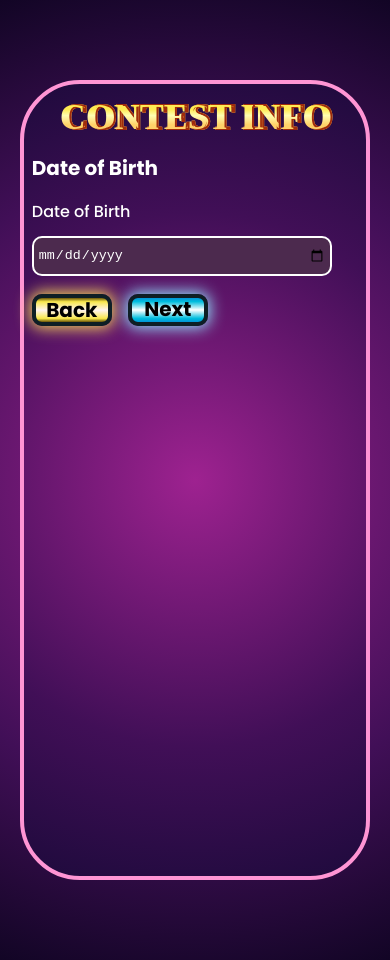
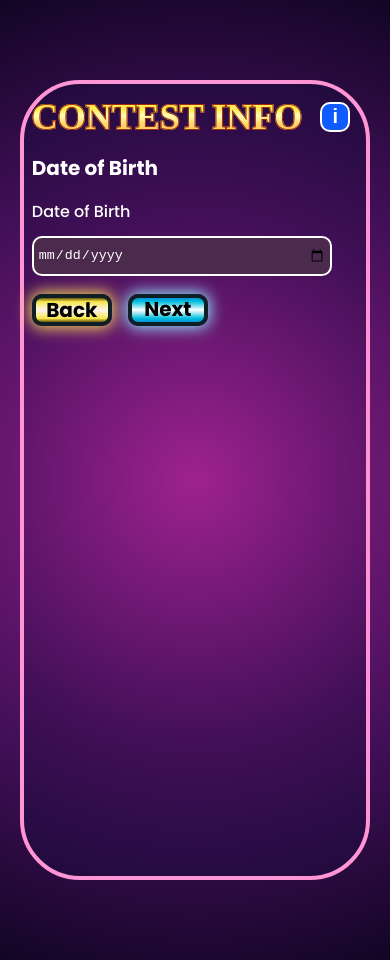
Before and after one commit to JacobSkraps/spinwin, a Next.js app: page /form/birthdayform in a window 390 px wide. Built offline with nearby package versions, Linux system fonts and the light colour scheme.

Commit message:
Popup Button Styling

```diff
--- a/src/app/(pages)/form/layout.jsx
+++ b/src/app/(pages)/form/layout.jsx
@@ -26,10 +26,13 @@ export default function FormLayout({ children }) {
   return (
     <div id="formBody">
       <section id="formSiding">
+        <div id="formInfoHeading">
           <div className="relative">
             <h1 className="contestInfo evilInfo" aria-hidden="true">CONTEST INFO</h1>
             <h1 className="contestInfo ">CONTEST INFO</h1>
           </div>
+          <button id="formInfoPopup">i</button>
+        </div>
           <div id="formSidingContainer">
           <p className="paragraphText"> </p>
           <p className="paragraphText">
--- a/src/app/globals.css
+++ b/src/app/globals.css
@@ -74,6 +74,9 @@ body{
 }
 .fix-stroke {
   paint-order: stroke fill;
+}
+#formInfoPopup{
+  display: none;
 }
 .paragraphText{
   font-family: 'poppins';
@@ -313,13 +316,28 @@ input[type="checkbox"] {
   #formSidingBodyParagraph{
     display: none;
   }
+  #formInfoHeading{
+    display: flex;
+    flex-direction: row;
+    justify-content: space-between;
+  }
   .contestInfo{
     font-size: 2.25rem;
-    text-align: center;
   }
   .evilInfo{
     text-align: center;
-    left: 31px;
+  }
+  #formInfoPopup{
+    display: block;
+    width: 30px;
+    height: 30px;
+    color: white;
+    background-color: #105BFE;
+    border: white solid 2px;
+    border-radius: 10px;
+    font-size: 20px;
+    font-weight: 700;
+    margin: auto 8px;
   }
   .formHalf{
     width: 120px;
```
